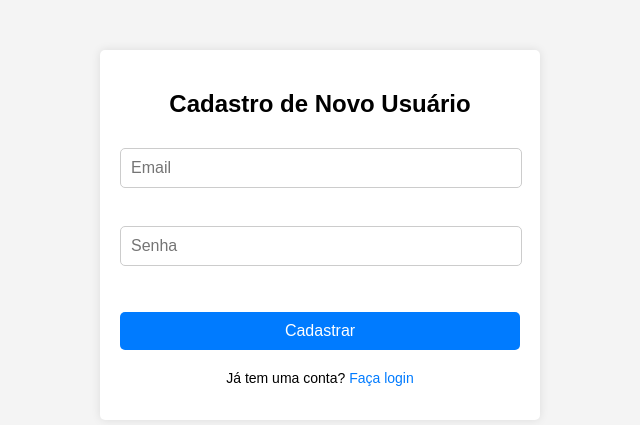
After one commit to playerking3/lista-games-flask, a Flask app: page /novo_user in a window 1280 px wide. The commit adds this page. Shown: the top 425 px of the page, without its empty margins (320-960 px from the left). Run offline with Flask 3, Linux system fonts and the light colour scheme.

Commit message:
tudo feito

```diff
--- a/app.py
+++ b/app.py
@@ -1,5 +1,8 @@
-from flask import Flask, render_template, redirect, flash, url_for, request
+from flask import Flask, render_template, redirect, flash, url_for, request, send_from_directory, session
 from flask_sqlalchemy import SQLAlchemy
+from flask_bcrypt import generate_password_hash
+from flask_bcrypt import check_password_hash
+
 app = Flask(__name__)
 app.config['SECRET_KEY'] = 'ZGBKJHFGNKFLGERHN'
 app.config['SQLALCHEMY_DATABASE_URI'] = 'mysql://root:@localhost/livro'
@@ -11,14 +14,25 @@ class Livro(db.Model):
     autor = db.Column(db.String(254))
     ano_publicacao = db.Column(db.Integer)
 
+class Usuario(db.Model):
+    id_usuario = db.Column(db.Integer, primary_key=True, autoincrement=True)
+    email = db.Column(db.String(100))
+    senha = db.Column(db.String(254))
+
 @app.route('/')
 def index():
     livros = Livro.query.all()
-    return render_template('cadastro_livros.html', outro=livros)
+    if 'id' in session:
+        return render_template('cadastro_livros.html', outro=livros)
+    else:
+        return redirect(url_for('login_form'))
 
 @app.route('/novo')
 def novo():
-    return render_template('novo.html', titulo='Novo Livro')
+    if 'id' in session:
+        return render_template('novo.html', titulo='Novo Livro')
+    else:
+        return redirect(url_for('login_form'))
 
 @app.route('/criar', methods=['POST'])
 def criar():
@@ -28,18 +42,26 @@ def criar():
 
     livro = Livro.query.filter_by(titulo=titulo).first()
     if livro:
-        flash('livro jpa existente')
+        flash('livro ja existente')
         return redirect(url_for('novo'))
 
     novo_livro = Livro(titulo=titulo, autor=autor, ano_publicacao=ano_publicacao)
+
     db.session.add(novo_livro)
     db.session.commit()
+
+    arquivo = request.files['arquivo']
+    arquivo.save(f'uploads/capa{novo_livro.id_livro}.jpg')
+
     return redirect(url_for('index'))
 
 @app.route('/editar/<int:id>')
 def editar(id):
     livro = Livro.query.filter_by(id_livro=id).first()
-    return render_template('editar.html', titulo='Editando livro', livro=livro)
+    if 'id' in session:
+        return render_template('editar.html', titulo='Editando livro', livro=livro)
+    else:
+        return redirect(url_for('login_form'))
 
 @app.route('/atualizar', methods=['POST'])
 def atualizar():
@@ -61,5 +83,58 @@ def deletar(id):
     flash('Livro excluido com sucesso.')
     return redirect(url_for('index'))
 
+@app.route('/uploads/<nome_arquivo>')
+def imagem(nome_arquivo):
+    if 'id' in session:
+        return send_from_directory('uploads', nome_arquivo)
+    else:
+        return redirect(url_for('login_form'))
+
+@app.route('/login')
+def login_form():
+    return render_template('login.html')
+@app.route('/login', methods=['POST'])
+def login_post():
+    email = request.form.get('email')
+    senha = request.form.get('senha')
+
+    user = Usuario.query.filter_by(email=email).first()
+    senha = check_password_hash(user.senha, senha)
+    if user and senha:
+        session['id'] = user.id_usuario
+        if 'next' in session:
+            next_route = session.pop('next')
+            return redirect(url_for(next_route))
+        return redirect(url_for('index'))
+    else:
+        flash('Email ou senha incorretos', 'error')
+        return redirect(url_for('login_form'))
+
+@app.route('/novo_user')
+def novo_user():
+	return render_template('novo_usuario.html', titulo='Novo Usuário')
+
+@app.route('/criar_user', methods=['POST'])
+def criar_user():
+    email = request.form['email']
+    senha = request.form['senha']
+
+    user = Usuario.query.filter_by(email=email).first()
+    if user:
+        flash('Usuário já existe', 'error')
+        return redirect(url_for('novo_user'))
+    else:
+        senha_hash = generate_password_hash(senha).decode('utf-8')
+        novo_usuario = Usuario(email=email, senha=senha_hash)
+        db.session.add(novo_usuario)
+        db.session.commit()
+        flash('Usuário cadastrado com sucesso', 'success')
+        return redirect(url_for('novo_user'))
+
+@app.route('/logout', methods=['POST'])
+def logout():
+    session.pop('id', None)
+    return redirect(url_for('index'))
+
 if __name__ == '__main__':
     app.run(debug=True)
--- a/templates/novo.html
+++ b/templates/novo.html
@@ -20,8 +20,9 @@
     <div class="page-header">
       <h1>{{titulo}}</h1>
     </div>
-    <form action="{{ url_for('criar') }}" method="post">
+    <form action="{{ url_for('criar') }}" method="post" enctype="multipart/form-data">
       <fieldset>
+        <input type="file" name="arquivo" accept="jpg">
         <div class="form-group">
           <label for="titulo">Título</label>
           <input type="text" id="titulo" name="titulo" class="form-control">
--- /dev/null
+++ b/templates/novo_usuario.html
@@ -0,0 +1,90 @@
+<!DOCTYPE html>
+<html lang="pt-br">
+<head>
+    <meta charset="UTF-8">
+    <meta name="viewport" content="width=device-width, initial-scale=1.0">
+    <title>Novo Usuário</title>
+    <style>
+        body {
+            font-family: Arial, sans-serif;
+            background-color: #f4f4f4;
+            margin: 0;
+            padding: 0;
+        }
+        .container {
+            max-width: 400px;
+            margin: 50px auto;
+            padding: 20px;
+            background-color: #fff;
+            border-radius: 5px;
+            box-shadow: 0px 0px 10px 0px rgba(0,0,0,0.1);
+        }
+        h2 {
+            text-align: center;
+            margin-bottom: 20px;
+        }
+        form {
+            display: flex;
+            flex-direction: column;
+        }
+        input[type="text"], input[type="password"] {
+            width: calc(100% - 20px);
+            padding: 10px;
+            margin: 10px 0;
+            border: 1px solid #ccc;
+            border-radius: 5px;
+            font-size: 16px;
+        }
+        input[type="submit"] {
+            width: 100%;
+            background-color: #007bff;
+            color: #fff;
+            padding: 10px;
+            border: none;
+            border-radius: 5px;
+            cursor: pointer;
+            transition: background-color 0.3s;
+            font-size: 16px;
+        }
+        input[type="submit"]:hover {
+            background-color: #0056b3;
+        }
+        p {
+            text-align: center;
+            margin-top: 20px;
+            font-size: 14px;
+        }
+        a {
+            color: #007bff;
+            text-decoration: none;
+        }
+        a:hover {
+            text-decoration: underline;
+        }
+    </style>
+</head>
+<body>
+
+<div class="container">
+    <h2>Cadastro de Novo Usuário</h2>
+    <div class="messages">
+        {% with messages = get_flashed_messages() %}
+            {% if messages %}
+                <ul>
+                    {% for message in messages %}
+                        <li>{{ message }}</li>
+                    {% endfor %}
+                </ul>
+            {% endif %}
+        {% endwith %}
+    </div>
+    <form action="{{ url_for('criar_user') }}" method="post">
+        <input type="text" name="email" placeholder="Email" required><br>
+        <input type="password" name="senha" placeholder="Senha" required><br><br>
+        <input type="submit" value="Cadastrar">
+    </form>
+    <p>Já tem uma conta? <a href="{{ url_for('login_form') }}">Faça login</a></p>
+</div>
+
+</body>
+</html>
```
Also changed, not shown: templates/cadastro_livros.html (+41 -1 lines), templates/login.html (added, +80 -0 lines), uploads/capa6.jpg (added).
